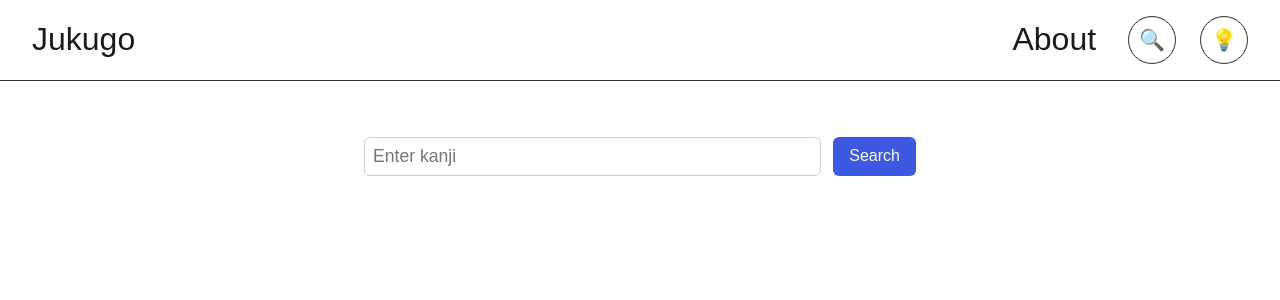
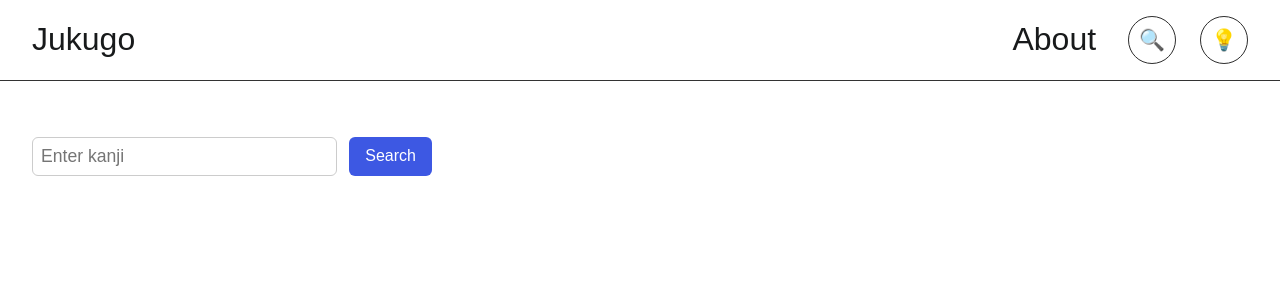
Before and after one commit to leedoughty/jukugo, a Next.js app: page /kanji-search in a window 1280 px wide. Shown: the top 300 px of the page. Built offline with nearby package versions, Linux system fonts and the light colour scheme.

Commit message:
Use grid layout on kanji search page

```diff
--- a/src/app/kanji-search/kanji-search.module.css
+++ b/src/app/kanji-search/kanji-search.module.css
@@ -1,13 +1,25 @@
 .container {
-  max-width: 600px;
-  margin: 32px auto;
-  padding: 24px;
+  width: 100%;
+  padding: 24px 32px;
+  margin: 32px 0;
 }
 
 .form {
   display: flex;
   gap: 12px;
   margin-bottom: 24px;
+  width: 100%;
+  max-width: none;
+  padding: 0;
+}
+
+@media (min-width: 900px) {
+  .form {
+    width: 33.33%;
+    min-width: 320px;
+    max-width: 400px;
+    padding-left: 0;
+  }
 }
 
 .input {
@@ -31,14 +43,34 @@
 .wordList {
   list-style: none;
   padding: 0;
+  display: grid;
+  grid-template-columns: 1fr;
+  gap: 16px;
+}
+
+@media (min-width: 600px) {
+  .wordList {
+    grid-template-columns: 1fr 1fr;
+  }
+}
+
+@media (min-width: 900px) {
+  .wordList {
+    grid-template-columns: 1fr 1fr 1fr;
+  }
 }
 
 .wordCard {
-  background: #fafafa;
-  border: 1px solid #eee;
+  background: #f7f7f6;
+  border: 1px solid #bbb;
   border-radius: 8px;
   padding: 16px;
-  margin-bottom: 16px;
+}
+
+.wordCardDark {
+  background: #181a1b;
+  border: 1px solid #444;
+  color: #ededed;
 }
 
 .reading {
@@ -46,7 +78,15 @@
   color: #3d58e3;
 }
 
+.readingDark {
+  color: #8faaff;
+}
+
 .meaning {
   font-size: 1em;
   color: #222;
 }
+
+.meaningDark {
+  color: #ededed;
+}
--- a/src/app/kanji-search/page.tsx
+++ b/src/app/kanji-search/page.tsx
@@ -3,9 +3,11 @@
 import { useActionState } from "react";
 import { fetchJukugoWords } from "./actions";
 import styles from "./kanji-search.module.css";
+import { useTheme } from "../ThemeProvider";
 
 export default function KanjiSearch() {
   const [state, formAction] = useActionState(fetchJukugoWords, []);
+  const { dark } = useTheme();
 
   return (
     <div className={styles.container}>
@@ -21,15 +23,30 @@ export default function KanjiSearch() {
       </form>
       <ul className={styles.wordList}>
         {state.map((word, i) => (
-          <li key={i} className={styles.wordCard}>
+          <li
+            key={i}
+            className={`${styles.wordCard} ${dark ? styles.wordCardDark : ""}`}
+          >
             <div>
               <strong>{word.compound}</strong>
             </div>
             <div>
-              <span className={styles.reading}>{word.reading}</span>
+              <span
+                className={`${styles.reading} ${
+                  dark ? styles.readingDark : ""
+                }`}
+              >
+                {word.reading}
+              </span>
             </div>
             <div>
-              <span className={styles.meaning}>{word.meaning}</span>
+              <span
+                className={`${styles.meaning} ${
+                  dark ? styles.meaningDark : ""
+                }`}
+              >
+                {word.meaning}
+              </span>
             </div>
           </li>
         ))}
```
